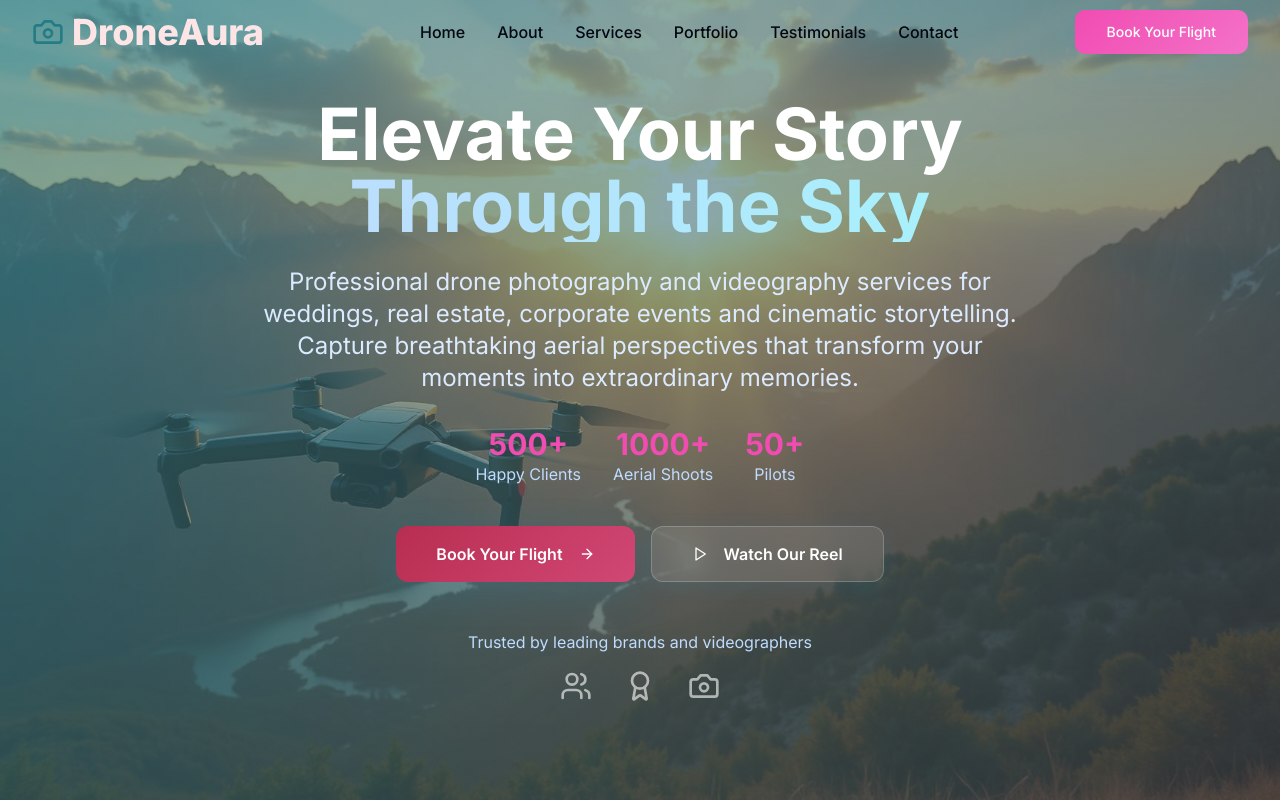
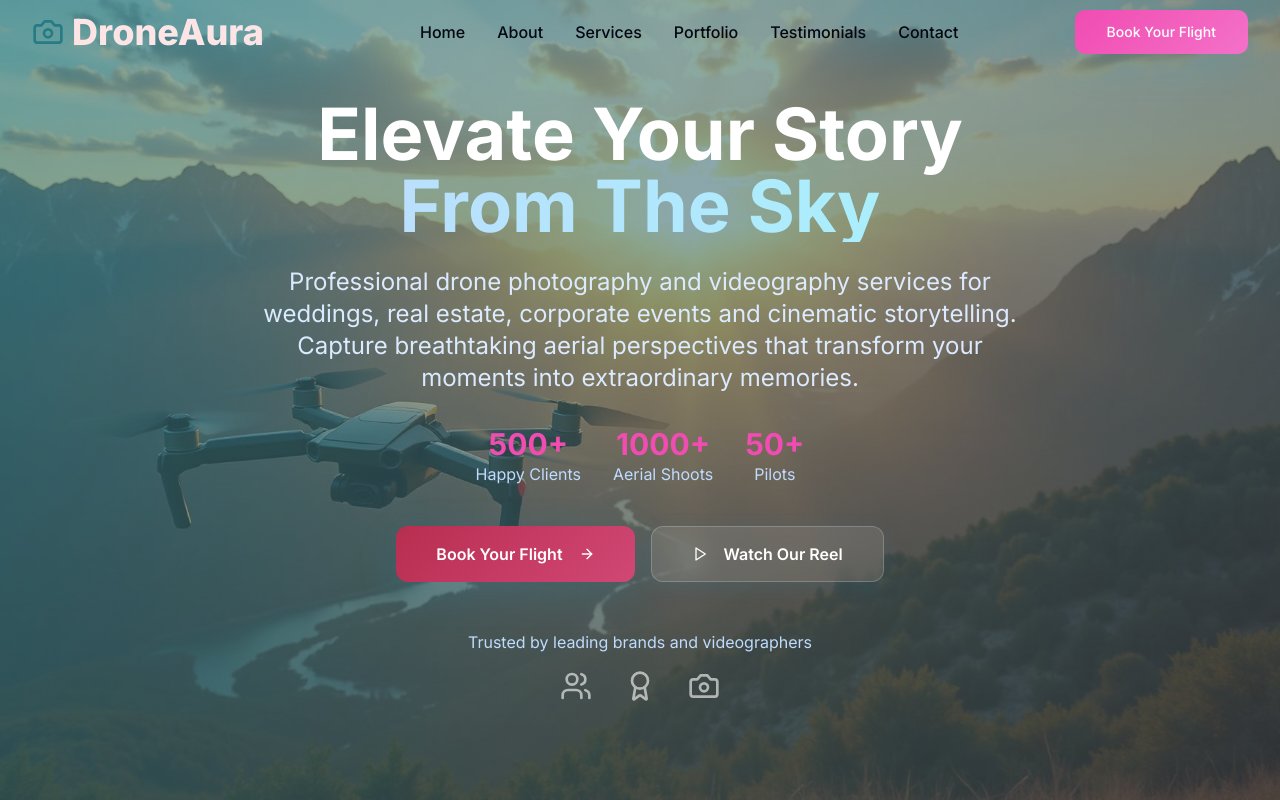
Before and after one commit to Kabhi0021/DroneAura, a React (Vite) app: page / in a window 1280 px wide. Shown: the top 800 px of the page. Built offline with nearby package versions, Linux system fonts and the light colour scheme.

Commit message:
Visual edit in Lovable
Edited UI in Lovable

```diff
--- a/src/components/HeroSection.tsx
+++ b/src/components/HeroSection.tsx
@@ -19,9 +19,7 @@ export function HeroSection() {
       <div className="relative z-10 text-center text-white px-4 sm:px-6 lg:px-8 max-w-5xl mx-auto">
         <h1 className="text-5xl font-bold mb-6 leading-tight md:text-7xl">
           Elevate Your Story
-          <span className="block bg-gradient-to-r from-blue-200 to-cyan-200 bg-clip-text text-transparent">
-            Through the Sky
-          </span>
+          <span className="block bg-gradient-to-r from-blue-200 to-cyan-200 bg-clip-text text-transparent">From The Sky</span>
         </h1>
 
         <p className="text-xl md:text-2xl mb-8 text-blue-100 max-w-3xl mx-auto leading-relaxed">Professional drone photography and videography services for weddings, real estate, corporate events and cinematic storytelling. Capture breathtaking aerial perspectives that transform your moments into extraordinary memories.</p>
```
